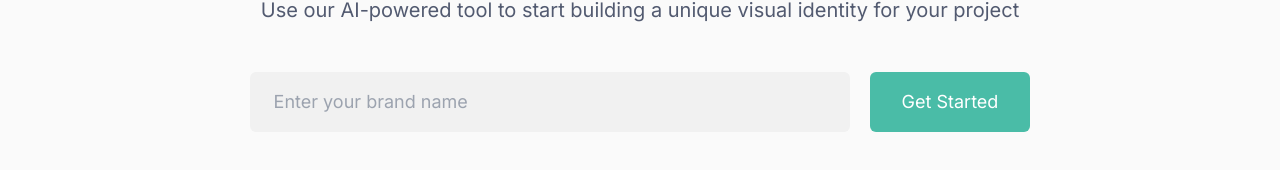
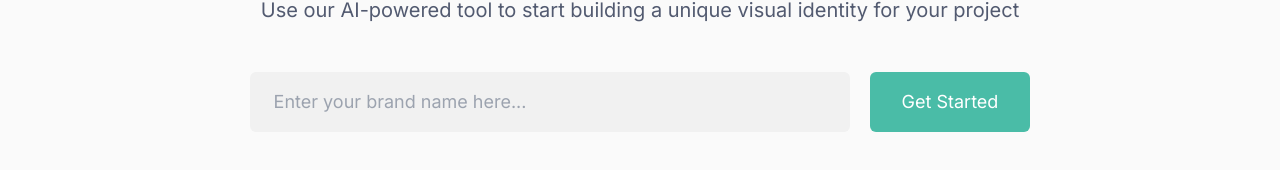
Before and after one commit to rossman22590/presto-kit, a Next.js app in the folder frontend/: page / in a window 1280 px wide. Shown: the part 232-402 px from the top of the page. Built offline with nearby package versions, Linux system fonts and the light colour scheme; what tailwind-filter-utilities would draw is missing.

Commit message:
Update home input placeholder text

```diff
--- a/frontend/package.json
+++ b/frontend/package.json
@@ -22,8 +22,10 @@
     "typescript": "4.9.4"
   },
   "devDependencies": {
+    "@babel/types": "^7.20.7",
+    "@types/babel__core": "^7.1.20",
     "autoprefixer": "^10.4.13",
-    "postcss": "^8.4.20",
+    "postcss": "^8.4.21",
     "prettier": "^2.8.1",
     "prettier-plugin-tailwindcss": "^0.2.1",
     "tailwind-filter-utilities": "^2.0.0",
--- a/frontend/pages/index.tsx
+++ b/frontend/pages/index.tsx
@@ -20,7 +20,7 @@ const Home: NextPage<HomeProps> = ({ formData, setFormData }) => {
 				your project"
 				/>
 				<Form
-					placeholder="Enter your brand name"
+					placeholder="Enter your brand name here..."
 					buttonText="Get Started"
 					formData={formData}
 					setFormData={setFormData}
```
Also changed, not shown: 1 other file (tests, documents, lock files or other folders).
